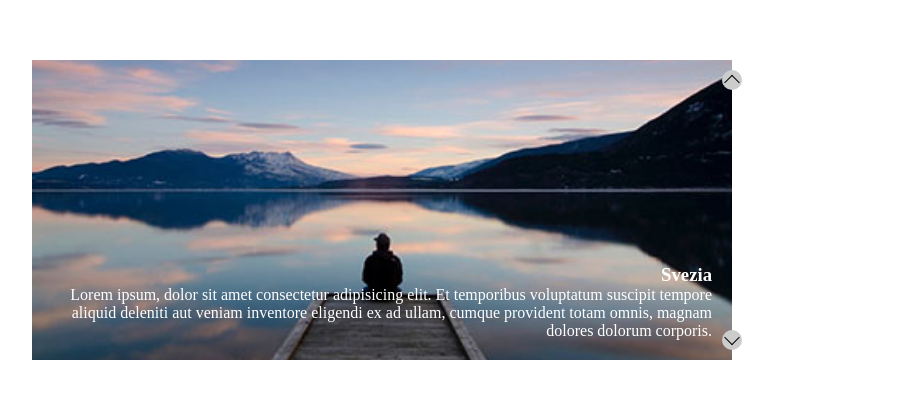
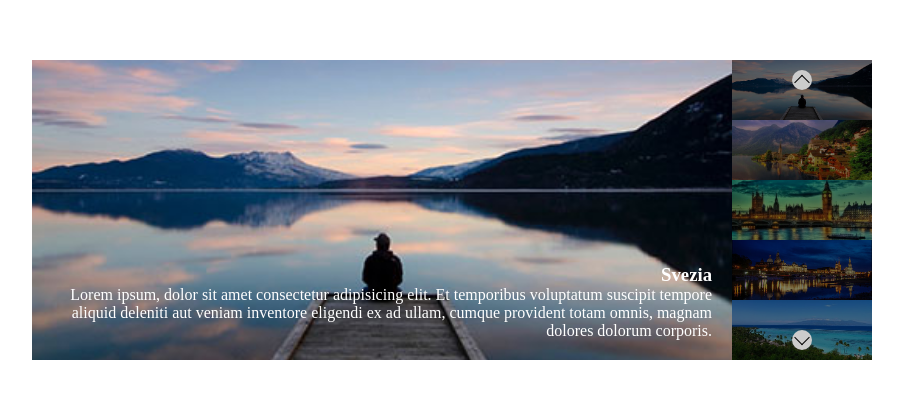
Before and after one commit to marcomaione/vue-slider, a plain HTML site: page index.html in a window 1280 px wide. Shown: the part 190-588 px from the top of the page, without its empty margins (158-1061 px from the left). Drawn offline with nearby package versions, Linux system fonts and the light colour scheme.

Commit message:
aggiornamento

```diff
--- a/index.html
+++ b/index.html
@@ -4,7 +4,7 @@
     <meta charset="UTF-8">
     <meta http-equiv="X-UA-Compatible" content="IE=edge">
     <meta name="viewport" content="width=device-width, initial-scale=1.0">
-    <title>Carosello News</title>
+    <title>vue slider</title>
     <link rel="stylesheet" href="css/style.css">
 </head>
 <body>
@@ -18,19 +18,19 @@
                 </div>
             </div>
         </div>
-        <div class="thumbs">
-            <!--
-            <div class="thumb active">
-                <img src="./img/01.jpg" alt="">
+
+        <div class="thumbs active">
+            <div class="prev" @click="previous()"></div>
+            <div class="next" @click="next()"></div>
+
+            <div class="thumb" :class="indice == active?'active':'' " v-for="item in items">
+               <img :src="item.photo" alt="">
             </div>
-            -->
-            <div class="prev"></div>
-            <div class="next"></div>
         </div>
    </div>
 
     <script src="https://cdn.jsdelivr.net/npm/vue@2/dist/vue.js"></script>
 
-    <script src="/main/main.js"></script>
+    <script src="./main/main.js"></script>
 </body>
 </html>
--- a/main/main.js
+++ b/main/main.js
@@ -1,9 +1,9 @@
 // avvio Vue
 
-const vue = new Vue(
+const root = new Vue(
 
     {
-        el: '#app',
+        el:'#app',
         data:{
             items:[
                 {
@@ -35,6 +35,20 @@ const vue = new Vue(
 
             active:0
 
+        },
+        methods: {
+            previous () {
+                this.active--;
+                if(this.active < 0) {
+                    this.active = this.items.length -1;
+                }
+            },
+            next () {
+                this.active++;
+                if(this.active == this.items.length) {
+                    this.active = 0;
+                }
+            }
         }
     }
 
```
